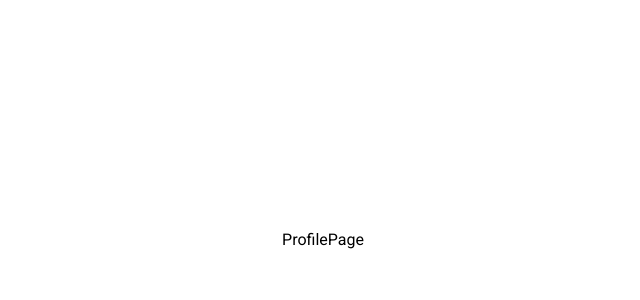
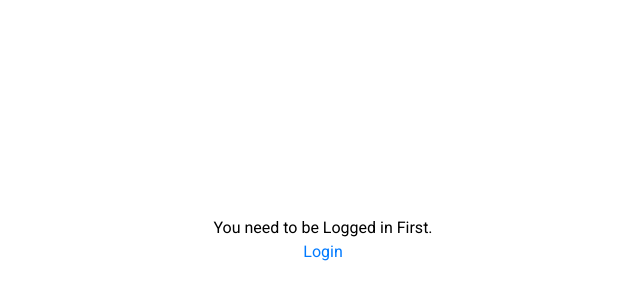
Before and after one commit to chukshon/softhesis, a Next.js app: page /profile in a window 1280 px wide. Shown: the part 160-460 px from the top of the page, without its empty margins (317-957 px from the left). Built offline with nearby package versions, Linux system fonts and the light colour scheme.

Commit message:
Added a check to the profile page  to prevent non logged in users

```diff
--- a/app/profile/page.tsx
+++ b/app/profile/page.tsx
@@ -1,9 +1,27 @@
+"use client";
+
+import UpdateProfileForm from "@/components/organisms/UpdateProfileForm";
+import { useUser } from "@/context/UserContext";
+import Link from "next/link";
 import React from "react";
 
 const ProfilePage = () => {
+  const { user } = useUser();
+
+  if (!user) {
+    return (
+      <div className="min-h-screen flex flex-col items-center justify-center">
+        <p>You need to be Logged in First.</p>
+        <Link href="login" className="text-blue-700">
+          Login
+        </Link>
+      </div>
+    );
+  }
   return (
-    <div className="min-h-screen flex items-center justify-center">
-      ProfilePage
+    <div className="min-h-screen flex flex-col items-center justify-center">
+      <h1>Profile</h1>
+      <UpdateProfileForm />
     </div>
   );
 };
--- a/components/organisms/UpdateProfileForm.tsx
+++ b/components/organisms/UpdateProfileForm.tsx
@@ -1,3 +1,5 @@
+"use client";
+
 import { profileSchema } from "@/schemas/userSchema";
 import React from "react";
 import { z } from "zod";
@@ -6,25 +8,37 @@
 import { useForm, SubmitHandler } from "react-hook-form";
 import FormField from "../molecules/FormField";
 import Button from "../atoms/Button";
+import { useRouter } from "next/navigation";
 
 type ProfileFormInputs = z.infer<typeof profileSchema>;
 
 const UpdateProfileForm = () => {
+  const { user, setUser } = useUser();
   const {
     register,
     handleSubmit,
     formState: { errors },
   } = useForm<ProfileFormInputs>({
+    defaultValues: {
+      name: user?.name || "",
+      email: user?.email || "",
+      password: "",
+    },
     resolver: zodResolver(profileSchema),
   });
-  const { user, setUser } = useUser();
+
+  const router = useRouter();
   const onSubmit: SubmitHandler<ProfileFormInputs> = (data) => {
     setUser(data);
     alert("Profile updated successfully");
+    router.push("/dashboard");
   };
 
   return (
-    <form onSubmit={handleSubmit(onSubmit)} className="max-w-md mx-auto mt-10">
+    <form
+      onSubmit={handleSubmit(onSubmit)}
+      className="max-w-[700px] w-full mx-auto mt-10"
+    >
       <FormField
         label="Name"
         name="name"
```
